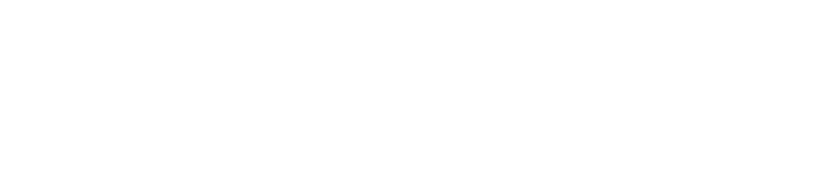
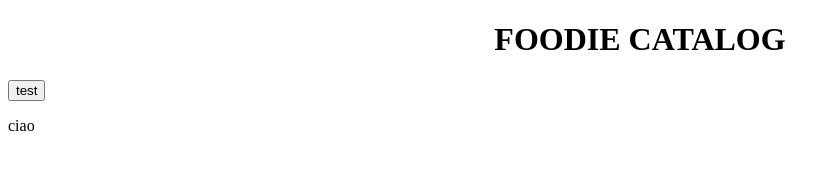
Before and after one commit to Zaffino/Foodie-catalog, a website: page ui/menu.html in a window 1280 px wide. Shown: the whole page, without its empty margins (0-838 px from the left). Drawn offline with Linux system fonts and the light colour scheme.

Commit message:
working append

```diff
--- a/ui/menu.html
+++ b/ui/menu.html
@@ -4,10 +4,13 @@
   <meta charset="UTF-8">
   <meta http-equiv="X-UA-Compatible" content="IE=edge">
   <meta name="viewport" content="width=device-width, initial-scale=1.0">
+  <script src="visualMenu.js"></script>
   <title>Document</title>
 </head>
-<body>
-  <div>
+<body onload="fun()">
+  <h1 style="text-align: center;">FOODIE CATALOG</h1>
+  <div id="menu">
+    <button>test</button>
 
   </div>
 </body>
--- a/ui/visualMenu.js
+++ b/ui/visualMenu.js
@@ -0,0 +1,8 @@
+function fun() {
+  var menu = document.getElementById("menu") //scegli dove verrà inserito il nodo (elemento) food
+  //menu è l'id di un <div>
+  console.log("hi") //solo per vedere se funziona
+  var food = document.createElement("p");   // Crea un elemento di tipo <p>
+  food.append("ciao") //aggiungo il testo
+  menu.append(food) //aggiungi food al documento html, il particolare dentro il <div> menu
+}
```
